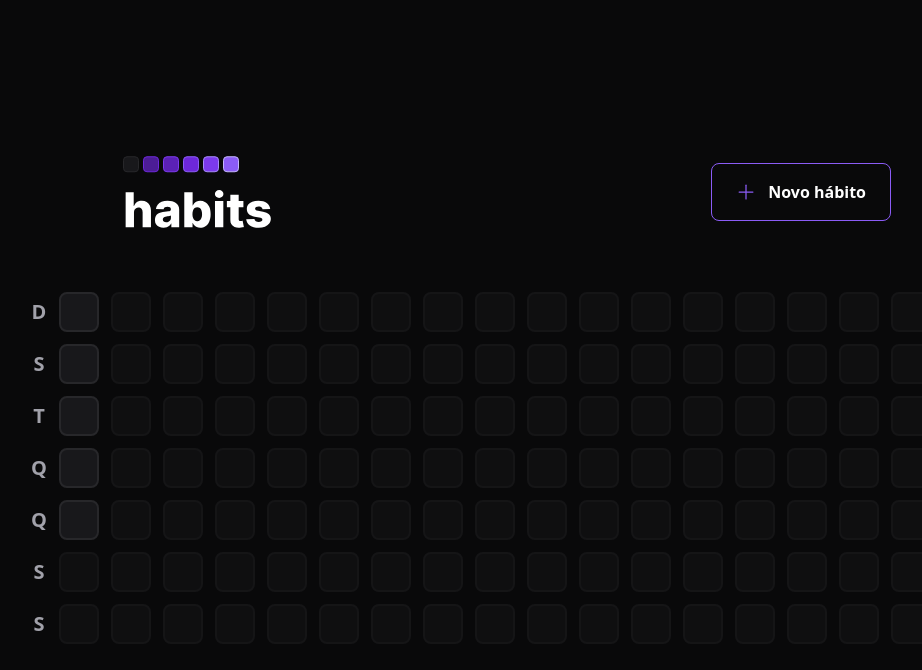
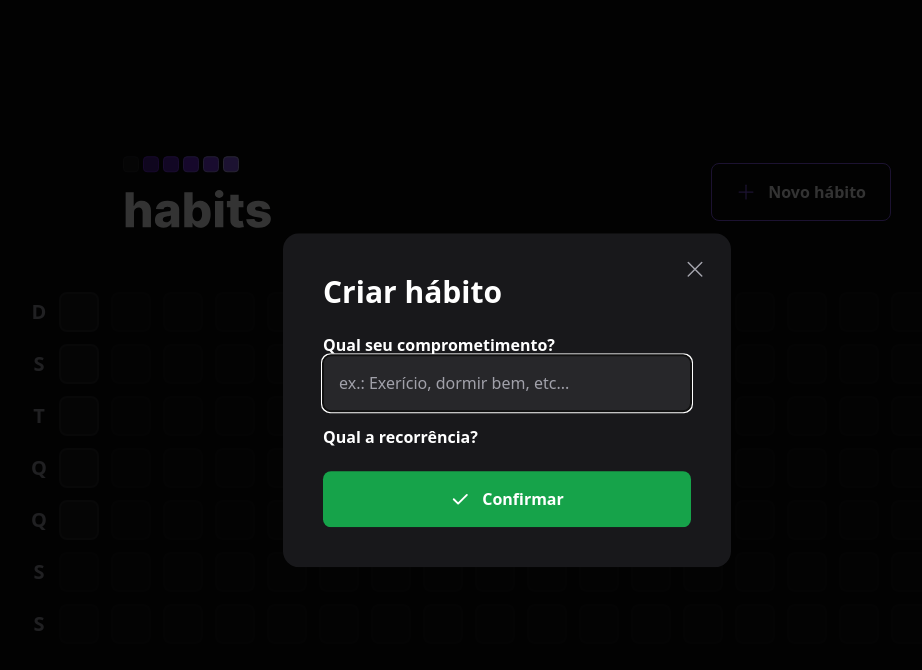
Before and after one commit to felipefpm/schedule-front, a React (Vite) app: page / in a window 1280 px wide. Both pictures are taken after a click on the button "Novo hábito". Shown: the top 670 px of the page, without its empty margins (133-1055 px from the left). Built offline with nearby package versions, Linux system fonts and the light colour scheme.

Commit message:
Add component modal and popover

```diff
--- a/package.json
+++ b/package.json
@@ -9,6 +9,9 @@
     "preview": "vite preview"
   },
   "dependencies": {
+    "@radix-ui/react-dialog": "^1.0.5",
+    "@radix-ui/react-popover": "^1.0.7",
+    "clsx": "^2.1.0",
     "dayjs": "^1.11.10",
     "phosphor-react": "^1.4.1",
     "react": "^18.2.0",
--- /dev/null
+++ b/src/components/HabitDay/Components/ProgressBar.tsx
@@ -0,0 +1,17 @@
+interface ProgressBarProps {
+  progress: number
+}
+
+export function ProgressBar({ progress }: ProgressBarProps) {
+  return (
+    <div className='h-3 rounded-xl bg-zinc-700 mt-4'>
+      <div
+        role='progressbar'
+        aria-label='Progresso de hábitos completos no dia'
+        aria-valuenow={progress}
+        className='h-3 rounded-xl bg-violet-600'
+        style={{ width: `${progress}%` }}
+      />
+    </div>
+  )
+}
--- a/src/components/HabitDay/index.tsx
+++ b/src/components/HabitDay/index.tsx
@@ -1,9 +1,38 @@
+import * as Popover from '@radix-ui/react-popover';
+import clsx from 'clsx';
+import { ProgressBar } from './Components/ProgressBar';
+
 interface HabitDayProps {
   completed: number
+  amount: number
 }
 
-export function HabitDay() {
+export function HabitDay({ completed, amount }: HabitDayProps) {
+  const completedPercentage =  Math.round((completed / amount) * 100)
+
   return (
-    <div className="w-10 h-10 bg-zinc-900 border-2 border-zinc-800 rounded-lg"></div>
+    <Popover.Root>
+      <Popover.Trigger
+        className={clsx('w-10 h-10 bg-zinc-900 border-2 border-zinc-800 rounded-lg', {
+          'bg-zinc-900 border-2 border-zinc-800': completedPercentage === 0,
+          'bg-violet-900 border-violet-700': completedPercentage >= 0 && completedPercentage < 20,
+          'bg-violet-800 border-violet-600': completedPercentage >= 20 && completedPercentage < 40,
+          'bg-violet-700 border-violet-500': completedPercentage >= 40 && completedPercentage < 60,
+          'bg-violet-600 border-violet-500': completedPercentage >= 60 && completedPercentage < 80,
+          'bg-violet-500 border-violet-400': completedPercentage >= 80,
+        })}
+      />
+
+      <Popover.Portal>
+        <Popover.Content className='min-w-[320px] p-6 rounded-2xl bg-zinc-900 flex flex-col'>
+          <span className='font-semibold text-zinc-400'>sábado</span>
+          <span className='mt-1 font-extrabold leading-tight text-3xl'>01/03</span>
+
+          <ProgressBar progress={completedPercentage} />
+
+          <Popover.Arrow height={8} width={16} className='fill-zinc-900'/>
+        </Popover.Content>
+      </Popover.Portal>
+    </Popover.Root>
   )
 }
--- /dev/null
+++ b/src/components/Header/components/NewHabitForm.tsx
@@ -0,0 +1,28 @@
+import { Check } from "phosphor-react";
+
+export function NewHabitForm() {
+  return (
+    <form className="w-full flex flex-col mt-6">
+      <label htmlFor="title" className="font-semibold leading-tight">
+        Qual seu comprometimento?
+      </label>
+
+      <input
+        type="text"
+        id="title"
+        placeholder="ex.: Exerício, dormir bem, etc..."
+        className="p-4 rounded-lg bg-zinc-800 text-white placeholder:text-zinc-400"
+        autoFocus
+      />
+
+      <label htmlFor="" className="font-semibold leading-tight mt-4">
+        Qual a recorrência?
+      </label>
+
+      <button type="submit" className="mt-6 rounded-lg p-4 flex items-center justify-center gap-3 font-semibold bg-green-600 hover:bg-green-500">
+        <Check size={20} weight="bold" />
+        Confirmar
+      </button>
+    </form>
+  )
+}
--- a/src/components/Header/index.tsx
+++ b/src/components/Header/index.tsx
@@ -1,19 +1,41 @@
-import { Plus } from 'phosphor-react'
+import { useState } from 'react'
+import * as Dialog from '@radix-ui/react-dialog';
+import { Plus, X } from 'phosphor-react'
 import logoImage from '../../assets/logo.svg'
+import { NewHabitForm } from './components/NewHabitForm';
 
 export function Header() {
+
 
   return (
     <div className='w-full max-w-3xl mx-auto flex items-center justify-between'>
       <img src={logoImage} alt="logo" />
 
-      <button
-        type='button'
-        className='border border-violet-500 font-semibold rounded-lg px-6 py-4 flex items-center gap-3 hover:border-violet-300'
-      >
-        <Plus size={20} className='text-violet-500' />
-        Novo hábito
-      </button>
+      <Dialog.Root>
+        <Dialog.Trigger
+          type='button'
+          className='border border-violet-500 font-semibold rounded-lg px-6 py-4 flex items-center gap-3 hover:border-violet-300'
+        >
+          <Plus size={20} className='text-violet-500' />
+          Novo hábito
+        </Dialog.Trigger>
+
+        <Dialog.Portal>
+          <Dialog.Overlay className='w-screen h-screen bg-black/80 fixed inset-0' />
+
+          <Dialog.Content className='absolute p-10 bg-zinc-900 rounded-2xl w-full max-w-md top-1/2 left-1/2 -translate-x-1/2 -translate-y-1/2'>
+            <Dialog.Close className='absolute right-6 top-6 text-zinc-400 hover:text-zinc-200'>
+              <X size={24} aria-label='Fechar'/>
+            </Dialog.Close>
+
+            <Dialog.Title className='text-3xl leading-tight font-extrabold'>
+              Criar hábito
+            </Dialog.Title>
+            <NewHabitForm />
+          </Dialog.Content>
+        </Dialog.Portal>
+      </Dialog.Root>
+
     </div>
   )
 }
--- a/src/components/SummaryTable/index.tsx
+++ b/src/components/SummaryTable/index.tsx
@@ -33,7 +33,13 @@
 
       <div className="grid grid-rows-7 grid-flow-col gap-3">
         {summaryDates.map(date =>  {
-          return <HabitDay key={date.toString()} />
+          return (
+            <HabitDay
+              key={date.toString()}
+              amount={5}
+              completed={Math.round(Math.random() * 5)}
+            />
+          )
         })}
 
         {amountOfDays > 0 && Array.from({length: amountOfDays}).map((_, index) => {
```
Also changed, not shown: 1 other file (tests, documents, lock files or other folders).
